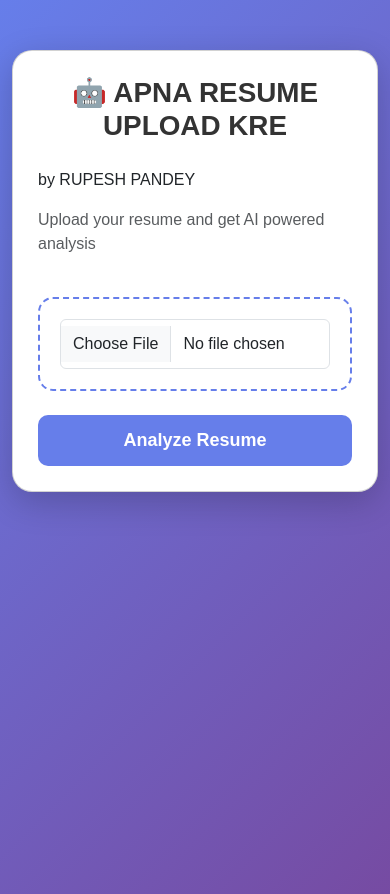
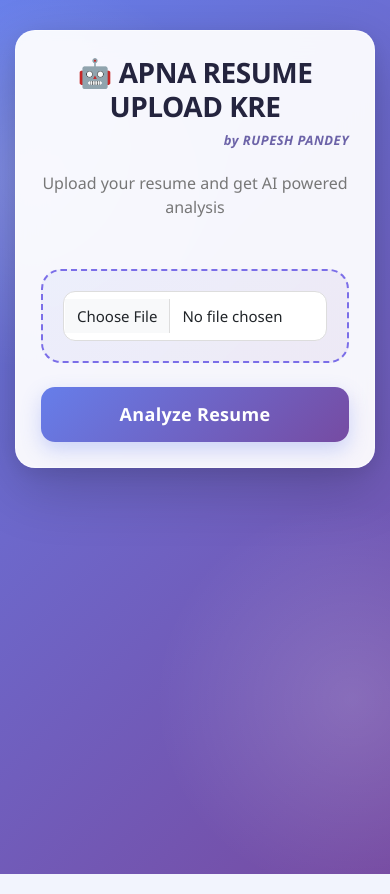
Before and after one commit to Rupeshpandey5/Resume_analyser, a Flask app: page / in a window 390 px wide. Run offline with Flask 3, Linux system fonts and the light colour scheme.

Commit message:
creator1

```diff
--- a/static/css/style.css
+++ b/static/css/style.css
@@ -1,4 +1,211 @@
+/* ================================
+   AI RESUME ANALYZER - MODERN UI
+================================ */
+
+
+/* ---------- GLOBAL ---------- */
+
+* {
+    box-sizing: border-box;
+}
+
 body {
+    margin: 0;
+    min-height: 100vh;
+
+    background:
+        radial-gradient(circle at 10% 20%, rgba(255,255,255,0.18), transparent 25%),
+        radial-gradient(circle at 90% 80%, rgba(255,255,255,0.15), transparent 25%),
+        linear-gradient(135deg, #667eea, #764ba2);
+
+    font-family: "Segoe UI", Arial, sans-serif;
+
+    color: #222;
+
+    overflow-x: hidden;
+}
+
+
+/* ---------- MAIN CONTAINER ---------- */
+
+.container {
+    max-width: 850px;
+
+    margin-top: 70px;
+    margin-bottom: 70px;
+}
+
+
+/* ---------- MAIN / RESULT CARD ---------- */
+
+.main-card,
+.result-card {
+
+    background: rgba(255, 255, 255, 0.94);
+
+    padding: 45px;
+
+    border-radius: 28px;
+
+    box-shadow:
+        0 20px 60px rgba(0, 0, 0, 0.20),
+        0 5px 20px rgba(0, 0, 0, 0.08);
+
+    backdrop-filter: blur(15px);
+
+    border: 1px solid rgba(255,255,255,0.5);
+
+    transition: transform 0.3s ease,
+                box-shadow 0.3s ease;
+}
+
+
+.main-card:hover,
+.result-card:hover {
+
+    transform: translateY(-4px);
+
+    box-shadow:
+        0 25px 70px rgba(0, 0, 0, 0.25);
+}
+
+
+/* ---------- HEADING ---------- */
+
+h1 {
+
+    text-align: center;
+
+    color: #24243e;
+
+    font-weight: 800;
+
+    font-size: 36px;
+
+    letter-spacing: -0.5px;
+
+    margin-bottom: 8px;
+}
+
+
+/* ---------- CREATOR NAME ---------- */
+
+.creator-name {
+
+    text-align: right;
+
+    margin-top: 0;
+
+    margin-bottom: 25px;
+
+    font-size: 14px;
+
+    font-weight: 600;
+
+    font-style: italic;
+
+    letter-spacing: 0.5px;
+
+    color: #6c63a8;
+}
+
+
+/* ---------- SUBTITLE ---------- */
+
+.text-muted {
+
+    text-align: center;
+
+    font-size: 16px;
+
+    color: #777 !important;
+
+    margin-bottom: 25px;
+}
+
+
+/* ---------- HEADINGS ---------- */
+
+h3 {
+
+    color: #3d3d5c;
+
+    margin-top: 30px;
+
+    margin-bottom: 15px;
+
+    font-weight: 700;
+}
+
+
+/* ---------- UPLOAD BOX ---------- */
+
+.upload-box {
+
+    padding: 28px;
+
+    border: 2px dashed #7b6ee8;
+
+    border-radius: 20px;
+
+    margin-top: 25px;
+
+    background: linear-gradient(
+        135deg,
+        rgba(102,126,234,0.07),
+        rgba(118,75,162,0.07)
+    );
+
+    transition: all 0.3s ease;
+}
+
+
+.upload-box:hover {
+
+    border-color: #764ba2;
+
+    background: linear-gradient(
+        135deg,
+        rgba(102,126,234,0.12),
+        rgba(118,75,162,0.12)
+    );
+
+    transform: scale(1.01);
+}
+
+
+/* ---------- FILE INPUT ---------- */
+
+input[type="file"] {
+
+    padding: 13px;
+
+    border-radius: 12px;
+
+    border: 1px solid #ddd;
+
+    background: white;
+
+    cursor: pointer;
+
+    font-size: 15px;
+
+    transition: border 0.3s ease,
+                box-shadow 0.3s ease;
+}
+
+
+input[type="file"]:focus {
+
+    border-color: #667eea;
+
+    box-shadow: 0 0 0 4px rgba(102,126,234,0.15);
+}
+
+
+/* ---------- ANALYZE BUTTON ---------- */
+
+.btn-primary {
 
     background: linear-gradient(
         135deg,
@@ -6,253 +213,244 @@ body {
         #764ba2
     );
 
-    min-height: 100vh;
+    border: none;
 
-    font-family: Arial, sans-serif;
+    padding: 14px;
 
-}
+    border-radius: 14px;
 
-
-
-
-.container {
-
-    margin-top: 50px;
-
-    margin-bottom: 50px;
-
-}
-
-
-
-
-
-.main-card,
-.result-card {
-
-    background: white;
-
-    padding: 40px;
-
-    border-radius: 20px;
-
-    box-shadow: 0px 10px 35px rgba(0,0,0,0.2);
-
-}
-
-
-
-
-
-h1 {
-
-    text-align: center;
-
-    color: #333;
+    font-size: 18px;
 
     font-weight: 700;
 
-    margin-bottom: 25px;
+    letter-spacing: 0.3px;
 
+    box-shadow:
+        0 8px 20px rgba(102,126,234,0.30);
+
+    transition:
+        transform 0.2s ease,
+        box-shadow 0.2s ease,
+        filter 0.2s ease;
 }
-
-
-
-
-h3 {
-
-    color: #444;
-
-    margin-top: 25px;
-
-    font-weight: 600;
-
-}
-
-
-
-
-.upload-box {
-
-    padding: 20px;
-
-    border: 2px dashed #667eea;
-
-    border-radius: 15px;
-
-    margin-top: 25px;
-
-}
-
-
-
-
-input[type="file"] {
-
-    padding: 12px;
-
-}
-
-
-
-
-
-.btn-primary {
-
-
-    background: #667eea;
-
-    border: none;
-
-    padding: 12px;
-
-    border-radius: 10px;
-
-    font-size: 18px;
-
-    font-weight: bold;
-
-}
-
-
 
 
 .btn-primary:hover {
 
+    background: linear-gradient(
+        135deg,
+        #5a6fe0,
+        #6a3f91
+    );
 
-    background: #764ba2;
+    transform: translateY(-2px);
 
+    box-shadow:
+        0 12px 25px rgba(102,126,234,0.40);
+
+    filter: brightness(1.05);
 }
 
 
+.btn-primary:active {
+
+    transform: translateY(0);
+}
 
 
+/* ---------- SCORE ---------- */
 
 .score {
 
     text-align: center;
 
-    padding: 25px;
+    padding: 30px;
 
+    background: linear-gradient(
+        135deg,
+        rgba(102,126,234,0.08),
+        rgba(118,75,162,0.08)
+    );
+
+    border-radius: 20px;
+
+    margin-bottom: 25px;
 }
 
 
-
-
 .score h1 {
-
 
     font-size: 70px;
 
     color: #667eea;
 
-    font-weight: bold;
+    font-weight: 800;
 
+    margin: 0;
 }
 
 
-
-
+/* ---------- BADGE ---------- */
 
 .badge {
 
+    font-size: 15px;
 
-    font-size: 16px;
+    padding: 10px 18px;
 
-    padding: 12px 20px;
-
+    border-radius: 50px;
 }
 
 
-
-
+/* ---------- SKILLS ---------- */
 
 .skill {
 
-
     display: inline-block;
 
-    background: #667eea;
+    background: linear-gradient(
+        135deg,
+        #667eea,
+        #764ba2
+    );
 
-    color:white;
+    color: white;
 
-    padding: 8px 15px;
+    padding: 8px 16px;
 
     margin: 5px;
 
-    border-radius: 25px;
+    border-radius: 50px;
 
     font-size: 14px;
 
+    font-weight: 600;
+
+    box-shadow:
+        0 4px 10px rgba(102,126,234,0.20);
+
+    transition: transform 0.2s ease;
 }
 
 
+.skill:hover {
 
+    transform: translateY(-2px);
+}
+
+
+/* ---------- LIST ---------- */
+
+ul {
+
+    padding-left: 22px;
+}
 
 
 ul li {
-
 
     margin: 10px 0;
 
     font-size: 16px;
 
+    line-height: 1.6;
 }
 
 
-
-
+/* ---------- AI BOX ---------- */
 
 .ai-box {
 
-
-    background: #f4f6ff;
+    background: linear-gradient(
+        135deg,
+        #f6f7ff,
+        #f9f5ff
+    );
 
     border-left: 5px solid #667eea;
 
-    padding: 20px;
+    padding: 25px;
 
-    border-radius: 12px;
+    border-radius: 16px;
 
-    line-height: 1.7;
+    line-height: 1.8;
 
     font-size: 16px;
 
     white-space: pre-line;
 
+    box-shadow:
+        0 5px 18px rgba(0,0,0,0.05);
 }
 
 
-
-
+/* ---------- HORIZONTAL LINE ---------- */
 
 hr {
 
-    margin: 30px 0;
+    margin: 35px 0;
 
+    border: none;
+
+    height: 1px;
+
+    background: linear-gradient(
+        to right,
+        transparent,
+        #bbb,
+        transparent
+    );
 }
 
 
+/* ---------- RESPONSIVE ---------- */
 
+@media(max-width: 768px) {
 
+    .container {
 
-@media(max-width:768px){
+        margin-top: 30px;
+
+        margin-bottom: 30px;
+
+        padding-left: 15px;
+
+        padding-right: 15px;
+    }
 
 
     .main-card,
-    .result-card{
+    .result-card {
 
-        padding:25px;
+        padding: 25px;
 
+        border-radius: 20px;
     }
 
 
+    h1 {
 
-    .score h1{
-
-        font-size:50px;
-
+        font-size: 28px;
     }
 
 
+    .creator-name {
+
+        font-size: 13px;
+
+        margin-bottom: 20px;
+    }
+
+
+    .score h1 {
+
+        font-size: 50px;
+    }
+
+
+    .upload-box {
+
+        padding: 20px;
+    }
+
 }
```
